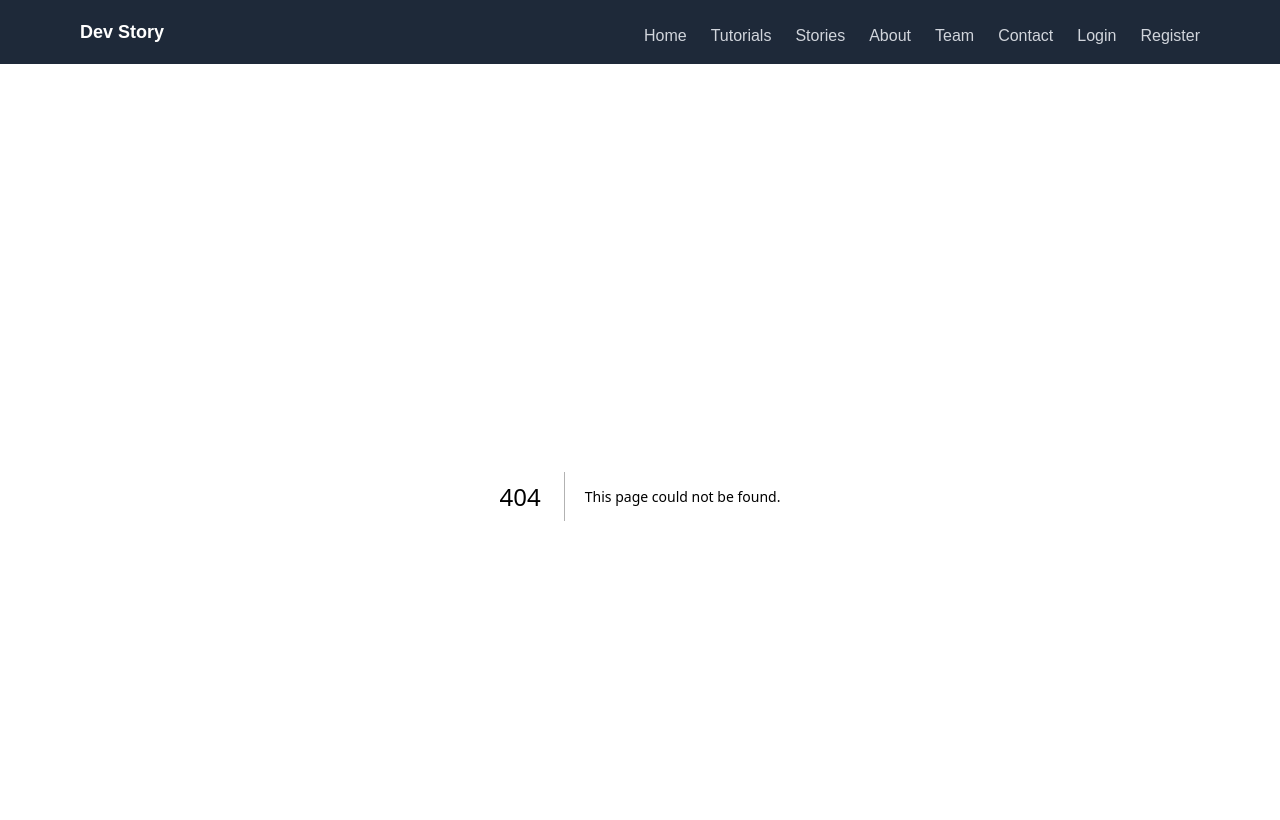
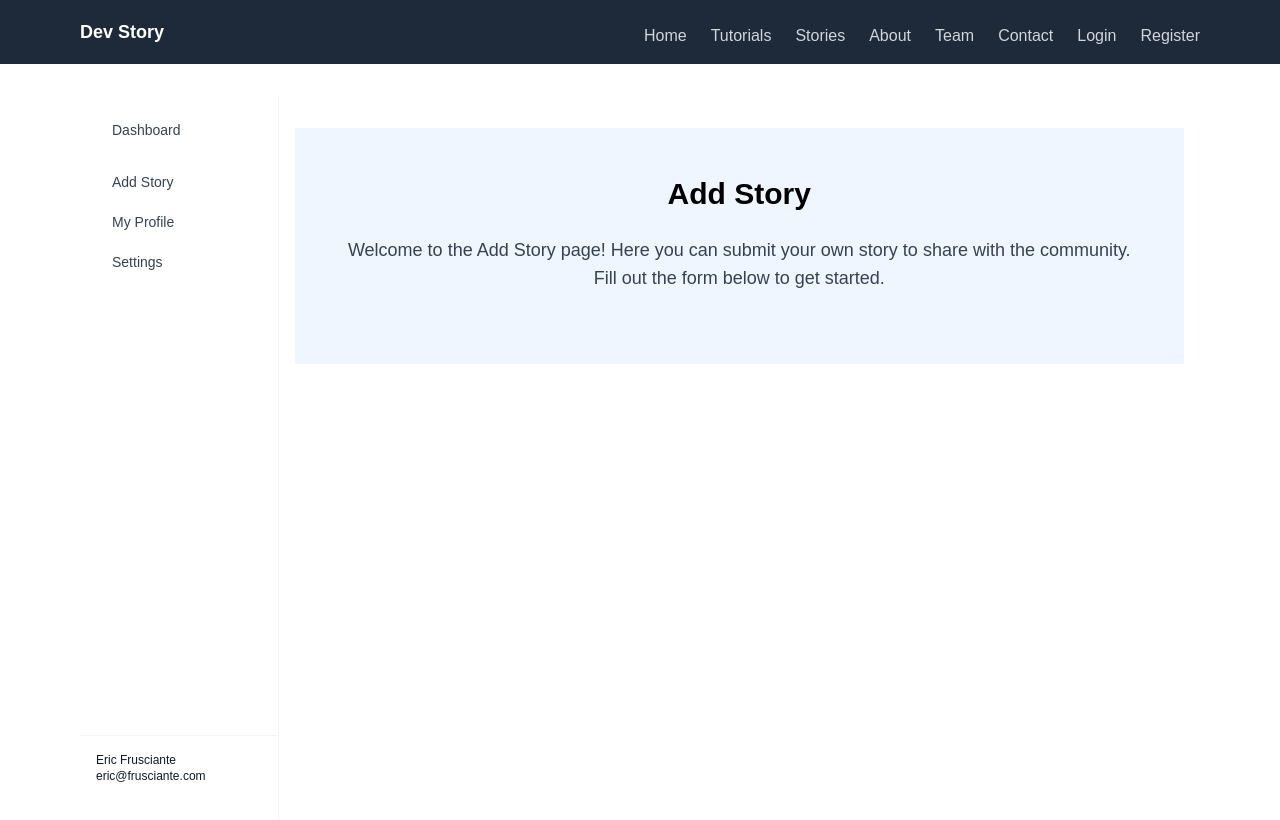
Before and after one commit to parvez-prottoy/next-level-web-development, a Next.js app in the folder 01_nextjs-core-concept/01-part/: page /dashboard/add-story in a window 1280 px wide. Before the commit this address had no page. Shown: the top 820 px of the page. Built offline with nearby package versions, Linux system fonts and the light colour scheme.

Commit message:
feat: add authentication pages and dashboard layout with sidebar navigation

```diff
--- /dev/null
+++ b/01_nextjs-core-concept/01-part/src/app/dashboard/add-story/page.jsx
@@ -0,0 +1,10 @@
+import SectionHero from '@/components/section/SectionHero';
+
+export default function AddStory() {
+  return (
+    <SectionHero
+      title="Add Story"
+      description="Welcome to the Add Story page! Here you can submit your own story to share with the community. Fill out the form below to get started."
+    ></SectionHero>
+  );
+}
--- /dev/null
+++ b/01_nextjs-core-concept/01-part/src/app/dashboard/layout.jsx
@@ -0,0 +1,12 @@
+import Sidebar from '@/components/dashboard/Sidebar';
+
+export default function DashboardLayout({ children }) {
+  return (
+    <div className="flex min-h-screen">
+      <Sidebar />
+      <main className="grow">
+        <div className="container mx-auto max-w-6xl px-4 py-8">{children}</div>
+      </main>
+    </div>
+  );
+}
--- /dev/null
+++ b/01_nextjs-core-concept/01-part/src/app/dashboard/profile/page.jsx
@@ -0,0 +1,10 @@
+import SectionHero from '@/components/section/SectionHero';
+
+export default function Profile() {
+  return (
+    <SectionHero
+      title="Profile"
+      description="Welcome to your profile page! Here you can manage your account settings and view your activity."
+    ></SectionHero>
+  );
+}
--- /dev/null
+++ b/01_nextjs-core-concept/01-part/src/app/dashboard/settings/page.jsx
@@ -0,0 +1,10 @@
+import SectionHero from '@/components/section/SectionHero';
+
+export default function Settings() {
+  return (
+    <SectionHero
+      title="Settings"
+      description="Welcome to your settings page! Here you can manage your account settings and preferences."
+    ></SectionHero>
+  );
+}
--- /dev/null
+++ b/01_nextjs-core-concept/01-part/src/components/dashboard/Sidebar.jsx
@@ -0,0 +1,55 @@
+import Link from 'next/link';
+
+export default function Sidebar() {
+  return (
+    <div class="flex h-screen flex-col justify-between border-e border-gray-100 bg-white md:w-62">
+      <div class="p-4">
+        <Link
+          href="/dashboard"
+          class="block rounded-lg px-4 py-2 text-sm font-medium text-gray-700 hover:bg-gray-50 hover:text-gray-900"
+        >
+          Dashboard
+        </Link>
+
+        <ul class="mt-4 space-y-1">
+          <Link
+            href="/dashboard/add-story"
+            class="block rounded-lg px-4 py-2 text-sm font-medium text-gray-700 hover:bg-gray-50 hover:text-gray-900"
+          >
+            Add Story
+          </Link>
+          <Link
+            href="/dashboard/profile"
+            class="block rounded-lg px-4 py-2 text-sm font-medium text-gray-700 hover:bg-gray-50 hover:text-gray-900"
+          >
+            My Profile
+          </Link>
+          <Link
+            href="/dashboard/settings"
+            class="block rounded-lg px-4 py-2 text-sm font-medium text-gray-700 hover:bg-gray-50 hover:text-gray-900"
+          >
+            Settings
+          </Link>
+        </ul>
+      </div>
+      <div class="sticky inset-x-0 bottom-0 border-t border-gray-100">
+        <a
+          href="#"
+          class="flex items-center gap-2 bg-white p-4 hover:bg-gray-50 hover:transition-colors"
+        >
+          {/* <img
+            alt=""
+            src="https://images.unsplash.com/photo-1600486913747-55e5470d6f40?auto=format&fit=crop&q=80&w=1160"
+            class="size-10 rounded-full object-cover"
+          /> */}
+
+          <p class="text-xs text-gray-900">
+            <strong class="block font-medium">Eric Frusciante</strong>
+
+            <span> eric@frusciante.com </span>
+          </p>
+        </a>
+      </div>
+    </div>
+  );
+}
```
Also changed, not shown: 01_nextjs-core-concept/01-part/src/app/(auth)/login/page.jsx (renamed from 01_nextjs-core-concept/01-part/src/app/login/page.jsx), 01_nextjs-core-concept/01-part/src/app/(auth)/register/page.jsx (renamed from 01_nextjs-core-concept/01-part/src/app/register/page.jsx).
